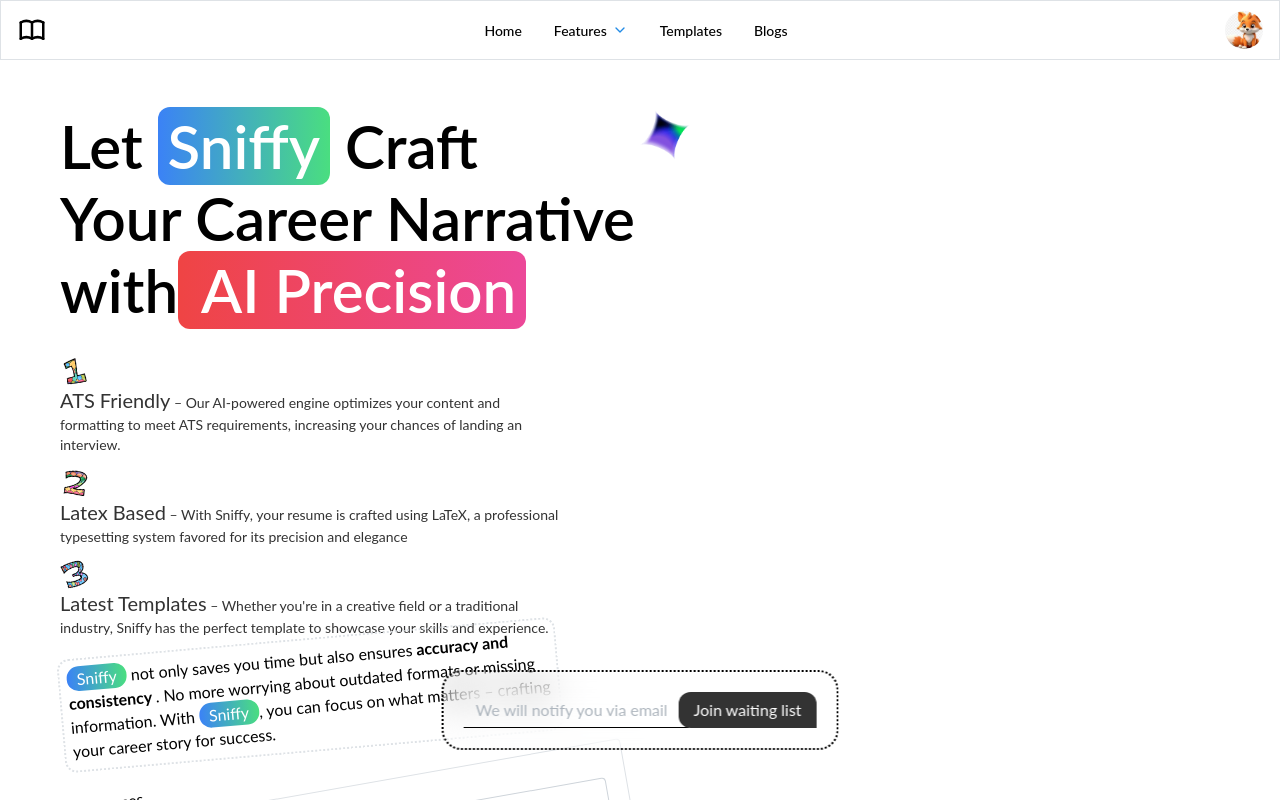
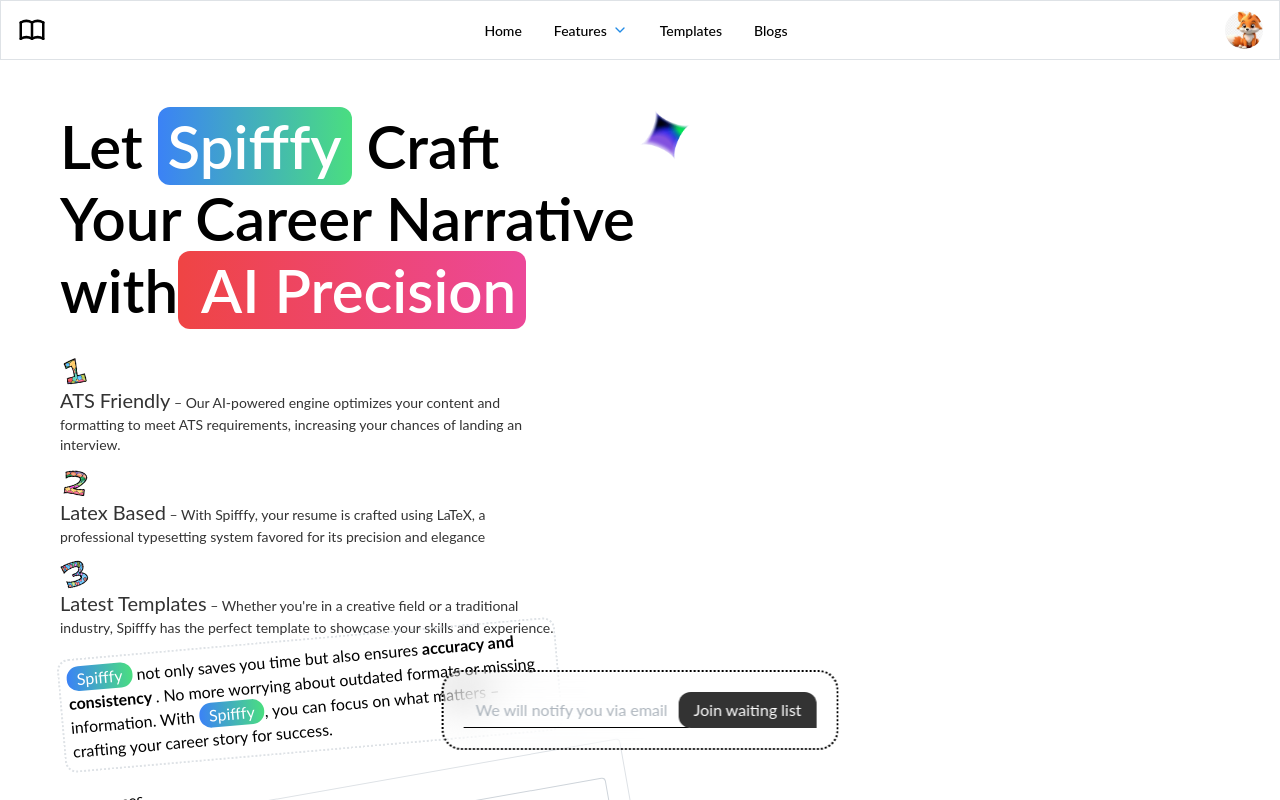
Before and after one commit to Gaurav-Verma07/spiffy, a Next.js app: page / in a window 1280 px wide. Shown: the top 800 px of the page. Built offline with nearby package versions, Linux system fonts and the light colour scheme.

Commit message:
feat: waiting release api

```diff
--- a/package.json
+++ b/package.json
@@ -22,6 +22,7 @@
     "@mantine/dates": "^7.8.0",
     "@mantine/form": "^7.8.0",
     "@mantine/hooks": "^7.8.0",
+    "@mantine/notifications": "^7.9.0",
     "@mantine/tiptap": "^7.8.0",
     "@reduxjs/toolkit": "^2.2.3",
     "@tabler/icons-react": "^3.2.0",
@@ -34,6 +35,7 @@
     "@tiptap/pm": "^2.3.0",
     "@tiptap/react": "^2.3.0",
     "@tiptap/starter-kit": "^2.3.0",
+    "axios": "^1.6.8",
     "clsx": "^2.1.0",
     "dayjs": "^1.11.10",
     "framer-motion": "^11.0.28",
--- a/src/app/layout.tsx
+++ b/src/app/layout.tsx
@@ -1,7 +1,9 @@
 import { ColorSchemeScript, createTheme, MantineProvider } from '@mantine/core';
+import { Notifications } from '@mantine/notifications';
 import { Metadata } from 'next';
 import * as React from 'react';
 
+import '@mantine/notifications/styles.css';
 import '@mantine/core/styles.css';
 import '@/styles/globals.css';
 import '@mantine/tiptap/styles.css';
@@ -53,7 +55,10 @@
       </head>
       <Providers>
         <body>
-          <MantineProvider theme={theme}>{children}</MantineProvider>
+          <MantineProvider theme={theme}>
+            <Notifications />
+            {children}
+          </MantineProvider>
         </body>
       </Providers>
     </html>
--- a/src/app/page.tsx
+++ b/src/app/page.tsx
@@ -2,8 +2,6 @@
 import { ColorSchemeScript } from '@mantine/core';
 import Head from 'next/head';
 import * as React from 'react';
-
-import store from '@/lib/store/store';
 
 import FAQs from '@/components/FAQs/FAQs';
 import Footer from '@/components/Footer/Footer';
@@ -24,8 +22,6 @@
 // to customize the default configuration.
 
 const HomePage = () => {
-  console.log(store.getState());
-
   return (
     <main>
       <Head>
--- a/src/components/DataInput/DataInput.tsx
+++ b/src/components/DataInput/DataInput.tsx
@@ -48,7 +48,12 @@
     icon: IconFingerprint,
     component: <ProjectsInfo />,
   },
-  { index: 5, label: 'Skills', icon: IconKey, component: <SkillsInfo /> },
+  {
+    index: 5,
+    label: 'Skills',
+    icon: IconKey,
+    component: <SkillsInfo />,
+  },
 ];
 
 const DataInput = () => {
--- a/src/components/Herobox/Herobox.tsx
+++ b/src/components/Herobox/Herobox.tsx
@@ -17,7 +17,7 @@
       </div>
       <div className={classes.content}>
         <Title className={classes.title} fw={600}>
-          Let <span className='highlight'> Sniffy</span> Craft
+          Let <span className='highlight'> Spifffy</span> Craft
           <br /> Your Career Narrative <br /> with
           <span className='highlight1'> AI Precision </span>
         </Title>
@@ -49,7 +49,7 @@
               alt='one'
             />
             <span style={{ fontSize: rem(20) }}>Latex Based</span> – With
-            Sniffy, your resume is crafted using LaTeX, a professional
+            Spifffy, your resume is crafted using LaTeX, a professional
             typesetting system favored for its precision and elegance
           </List.Item>
           <List.Item>
@@ -61,8 +61,9 @@
               alt='one'
             />
             <span style={{ fontSize: rem(20) }}>Latest Templates</span> –
-            Whether you're in a creative field or a traditional industry, Sniffy
-            has the perfect template to showcase your skills and experience.
+            Whether you're in a creative field or a traditional industry,
+            Spifffy has the perfect template to showcase your skills and
+            experience.
           </List.Item>
         </List>
       </div>
@@ -77,10 +78,10 @@
             padding: 7,
           }}
         >
-          <span className='highlight'>Sniffy</span> not only saves you time but
+          <span className='highlight'>Spifffy</span> not only saves you time but
           also ensures<b> accuracy and consistency </b>. No more worrying about
           outdated formats or missing information. With{' '}
-          <span className='highlight'>Sniffy</span>, you can focus on what
+          <span className='highlight'>Spifffy</span>, you can focus on what
           matters – crafting your career story for success.
         </Box>
         <ExperienceInfo />
--- a/src/components/WaitingList/WaitingList.tsx
+++ b/src/components/WaitingList/WaitingList.tsx
@@ -1,10 +1,38 @@
 import { Box, rem, TextInput } from '@mantine/core';
+import { useForm } from '@mantine/form';
+import { notifications } from '@mantine/notifications';
 import { SyntheticEvent } from 'react';
 
 import classes from './WaitingList.module.css';
+
+import axiosInstance from '@/lib/api/axios';
 const WaitingList = () => {
-  const submitHandler = (e: SyntheticEvent) => {
+  const form = useForm({
+    initialValues: {
+      usermail: '',
+    },
+    validate: {
+      usermail: (val) => (/^\S+@\S+$/.test(val) ? null : 'Invalid email'),
+    },
+  });
+
+  const submitHandler = async (e: SyntheticEvent) => {
     e.preventDefault();
+    if (form.isValid()) {
+      const usermail = form.values.usermail;
+      try {
+        axiosInstance
+          .post('/waiting/addtolist', { usermail })
+          .then((res: any) => {
+            const message = res.data.message;
+            console.log(message);
+            notifications.show({ message: message });
+          });
+        // const message = await waitingListAPI(form.values.usermail);
+      } catch (e) {
+        notifications.show({ message: 'some error occured' });
+      }
+    }
   };
 
   return (
@@ -24,6 +52,7 @@
             input: classes.input,
             description: classes.description,
           }}
+          {...form.getInputProps('usermail')}
           type='email'
         />
         <button className={classes.button}>Join waiting list</button>
--- a/src/constant/config.ts
+++ b/src/constant/config.ts
@@ -1,6 +1,6 @@
 export const siteConfig = {
   title: 'Resume Generator',
-  description: 'A travelling website making hotel booking easier',
+  description: 'An AI based resume generator software in latex format',
   /** Without additional '/' on the end, e.g. https://google.com */
   //!CHANGE THIS url
   url: 'https://google.com',
--- a/src/constant/env.ts
+++ b/src/constant/env.ts
@@ -4,3 +4,7 @@
 export const showLogger = isLocal
   ? true
   : process.env.NEXT_PUBLIC_SHOW_LOGGER === 'true' ?? false;
+
+export const baseURL = isLocal
+  ? 'http://127.0.0.1:3002/api'
+  : 'http://googla.com';
--- /dev/null
+++ b/src/lib/api/axios.ts
@@ -0,0 +1,14 @@
+import axios from 'axios';
+
+import { baseURL } from '@/constant/env';
+
+const axiosInstance = axios.create({
+  baseURL: baseURL,
+  // timeout: 5000, // timeout after 5 seconds
+  headers: {
+    'Content-Type': 'application/json',
+    // Add any other headers you need
+  },
+});
+
+export default axiosInstance;
--- /dev/null
+++ b/src/lib/api/waitingList.ts
@@ -0,0 +1,21 @@
+import axiosInstance from '@/lib/api/axios';
+
+const waitingListAPI = async (usermail: string) => {
+  let message = '';
+  axiosInstance
+    .post('/waiting/addtolist', { usermail: usermail })
+    .then((res: any) => {
+      message = res.data.message;
+      console.log(res.data.message);
+    })
+    // .then((response) => {
+    //   console.log(response);
+    // })
+    .catch((e) => {
+      console.log('error', e);
+      message = 'Some error occured!!!';
+    });
+  return message;
+};
+
+export { waitingListAPI };
```
Also changed, not shown: 1 other file (tests, documents, lock files or other folders).
